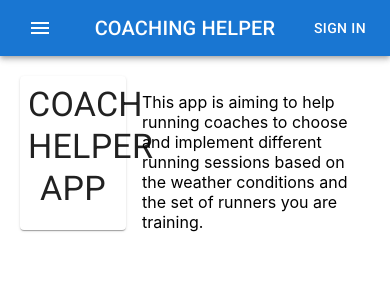
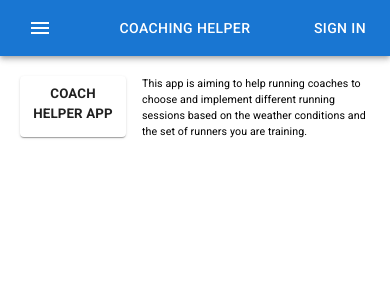
Before and after one commit to neiltarar/coach-helper, a React (Create React App) app in the folder client/: page / in a window 390 px wide. Shown: the top 300 px of the page. Built offline with nearby package versions, Linux system fonts and the light colour scheme.

Commit message:
Training Sessions Page started. A few UI changes made to make it more user frindly on mobile phones

```diff
--- a/client/package.json
+++ b/client/package.json
@@ -9,6 +9,7 @@
     "@fontsource/roboto": "^4.5.1",
     "@mui/icons-material": "^5.2.1",
     "@mui/material": "^5.2.3",
+    "@mui/x-data-grid": "^5.2.0",
     "@testing-library/jest-dom": "^5.11.4",
     "@testing-library/react": "^11.1.0",
     "@testing-library/user-event": "^12.1.10",
--- a/client/src/App.css
+++ b/client/src/App.css
@@ -36,3 +36,7 @@
     transform: rotate(360deg);
   }
 }
+
+#session-box {
+  margin: 50px 0px 0px 5px;
+}
--- a/client/src/App.tsx
+++ b/client/src/App.tsx
@@ -1,15 +1,16 @@
-import React from 'react';
-import * as ReactDOM from 'react-dom';
-import NavBar from './components/NavBar';
-import { HomePage } from './pages/Home';
-import SignIn from './pages/SignIn';
-import SignUp from './pages/SignUp';
+import React from "react";
+import * as ReactDOM from "react-dom";
+import NavBar from "./components/NavBar";
+import { HomePage } from "./pages/Home";
+import SignIn from "./pages/SignIn";
+import SignUp from "./pages/SignUp";
+import SessionsTable from "./pages/SessionsTable";
 import { BrowserRouter, Routes, Route, Router } from "react-router-dom";
-import '@fontsource/roboto/300.css';
-import '@fontsource/roboto/400.css';
-import '@fontsource/roboto/500.css';
-import '@fontsource/roboto/700.css';
-import './App.css';
+import "@fontsource/roboto/300.css";
+import "@fontsource/roboto/400.css";
+import "@fontsource/roboto/500.css";
+import "@fontsource/roboto/700.css";
+import "./App.css";
 
 function App() {
   return (
@@ -20,6 +21,7 @@ function App() {
           <Route path='/' element={<HomePage />}></Route>
           <Route path='/sign-in' element={<SignIn />}></Route>
           <Route path='/sign-up' element={<SignUp />}></Route>
+          <Route path='/sessions' element={<SessionsTable />}></Route>
         </Routes>
       </BrowserRouter>
     </React.Fragment>
--- a/client/src/components/NavBar.tsx
+++ b/client/src/components/NavBar.tsx
@@ -1,22 +1,24 @@
-import * as React from 'react';
-import AppBar from '@mui/material/AppBar';
-import Box from '@mui/material/Box';
-import Toolbar from '@mui/material/Toolbar';
-import IconButton from '@mui/material/IconButton';
-import Typography from '@mui/material/Typography';
-import Menu from '@mui/material/Menu';
-import MenuIcon from '@mui/icons-material/Menu';
-import Container from '@mui/material/Container';
-import Button from '@mui/material/Button';
-import MenuItem from '@mui/material/MenuItem';
+import * as React from "react";
+import AppBar from "@mui/material/AppBar";
+import Box from "@mui/material/Box";
+import Toolbar from "@mui/material/Toolbar";
+import IconButton from "@mui/material/IconButton";
+import Typography from "@mui/material/Typography";
+import Menu from "@mui/material/Menu";
+import MenuIcon from "@mui/icons-material/Menu";
+import Container from "@mui/material/Container";
+import Button from "@mui/material/Button";
+import MenuItem from "@mui/material/MenuItem";
 
-const pages = ['Sessions', 'Runners'];
-
-
+const pages = ["Sessions", "Runners"];
 
 const NavBar = () => {
-  const [anchorElNav, setAnchorElNav] = React.useState<null | HTMLElement>(null);
-  const [anchorElUser, setAnchorElUser] = React.useState<null | HTMLElement>(null);
+  const [anchorElNav, setAnchorElNav] = React.useState<null | HTMLElement>(
+    null
+  );
+  const [anchorElUser, setAnchorElUser] = React.useState<null | HTMLElement>(
+    null
+  );
 
   const handleOpenNavMenu = (event: React.MouseEvent<HTMLElement>) => {
     setAnchorElNav(event.currentTarget);
@@ -31,102 +33,96 @@ const NavBar = () => {
   };
 
   return (
-
-    <AppBar position="static">
-      <Container maxWidth="xl">
+    <AppBar position='static'>
+      <Container maxWidth='xl'>
         <Toolbar disableGutters>
           <Typography
-            variant="h6"
+            variant='h6'
             noWrap
-            component="div"
-            sx={{ mr: 2, display: { xs: 'none', md: 'flex' } }}
-          >
-            COACHING HELPER
+            component='div'
+            sx={{ mr: 2, display: { xs: "none", md: "flex" } }}>
+            <Button color='inherit' href='/'>
+              COACHING HELPER
+            </Button>
           </Typography>
 
-          <Box sx={{ flexGrow: 1, display: { xs: 'flex', md: 'none' } }}>
+          <Box sx={{ flexGrow: 1, display: { xs: "flex", md: "none" } }}>
             <IconButton
-              size="large"
-              aria-label="account of current user"
-              aria-controls="menu-appbar"
-              aria-haspopup="true"
+              size='large'
+              aria-label='account of current user'
+              aria-controls='menu-appbar'
+              aria-haspopup='true'
               onClick={handleOpenNavMenu}
-              color="inherit"
-            >
+              color='inherit'>
               <MenuIcon />
             </IconButton>
             <Menu
-              id="menu-appbar"
+              id='menu-appbar'
               anchorEl={anchorElNav}
               anchorOrigin={{
-                vertical: 'bottom',
-                horizontal: 'left',
+                vertical: "bottom",
+                horizontal: "left",
               }}
               keepMounted
               transformOrigin={{
-                vertical: 'top',
-                horizontal: 'left',
+                vertical: "top",
+                horizontal: "left",
               }}
               open={Boolean(anchorElNav)}
               onClose={handleCloseNavMenu}
               sx={{
-                display: { xs: 'block', md: 'none' },
-              }}
-            >
+                display: { xs: "block", md: "none" },
+              }}>
               {pages.map((page) => (
                 <MenuItem key={page} onClick={handleCloseNavMenu}>
-                  <Typography textAlign="center">{page}</Typography>
+                  <Typography textAlign='center'>{page}</Typography>
                 </MenuItem>
               ))}
             </Menu>
           </Box>
           <Typography
-            variant="h6"
+            variant='h6'
             noWrap
-            component="div"
-            sx={{ flexGrow: 1, display: { xs: 'flex', md: 'none' } }}
-          >
-            COACHING HELPER
+            component='div'
+            sx={{ flexGrow: 1, display: { xs: "flex", md: "none" } }}>
+            <Button color='inherit' href='/'>
+              COACHING HELPER
+            </Button>
           </Typography>
-          <Box sx={{ flexGrow: 1, display: { xs: 'none', md: 'flex' } }}>
+          <Box sx={{ flexGrow: 1, display: { xs: "none", md: "flex" } }}>
             {pages.map((page) => (
               <Button
                 key={page}
                 onClick={handleCloseNavMenu}
-                sx={{ my: 2, color: 'white', display: 'block' }}
-              >
+                sx={{ my: 2, color: "white", display: "block" }}>
                 {page}
               </Button>
             ))}
           </Box>
           <Box sx={{ flexGrow: 0 }}>
             <Menu
-              sx={{ mt: '45px' }}
-              id="menu-appbar"
+              sx={{ mt: "45px" }}
+              id='menu-appbar'
               anchorEl={anchorElUser}
               anchorOrigin={{
-                vertical: 'top',
-                horizontal: 'right',
+                vertical: "top",
+                horizontal: "right",
               }}
               keepMounted
               transformOrigin={{
-                vertical: 'top',
-                horizontal: 'right',
+                vertical: "top",
+                horizontal: "right",
               }}
               open={Boolean(anchorElUser)}
-              onClose={handleCloseUserMenu}
-            >
-            </Menu>
+              onClose={handleCloseUserMenu}></Menu>
 
-            <Button color="inherit" href="/sign-in">
+            <Button color='inherit' href='/sign-in'>
               Sign In
             </Button>
-
           </Box>
         </Toolbar>
       </Container>
     </AppBar>
-
   );
 };
 export default NavBar;
--- /dev/null
+++ b/client/src/components/OutlinedButton.tsx
@@ -0,0 +1,14 @@
+import * as React from "react";
+import Stack from "@mui/material/Stack";
+import Button from "@mui/material/Button";
+
+interface name {
+  value: String;
+}
+export default function OutlinedButton(props: name) {
+  return (
+    <Stack spacing={2} direction='row'>
+      <Button variant='outlined'>{props.value}</Button>
+    </Stack>
+  );
+}
--- a/client/src/pages/Home.tsx
+++ b/client/src/pages/Home.tsx
@@ -1,36 +1,43 @@
 import React from "react";
-import Box from '@mui/material/Box';
-import { styled } from '@mui/material/styles';
-import Paper from '@mui/material/Paper';
-import Typography from '@mui/material/Typography';
+import Box from "@mui/material/Box";
+import { styled } from "@mui/material/styles";
+import Paper from "@mui/material/Paper";
+import Typography from "@mui/material/Typography";
 
 const Heading = styled(Paper)(({ theme }) => ({
   ...theme.typography.button,
   padding: theme.spacing(1),
-    textAlign: 'center',
-
+  textAlign: "center",
 }));
-
-
 
 export function HomePage() {
   return (
     <React.Fragment>
-            <Box id='main-page' display="grid" gridTemplateColumns="repeat(12, 1fr)" sx={{ m:"20px"}} gap={2} >
-                <Box gridColumn="span 4">
+      <Box
+        id='main-page'
+        display='grid'
+        gridTemplateColumns='repeat(12, 1fr)'
+        sx={{ m: "20px" }}
+        gap={2}>
+        <Box gridColumn='span 4'>
           <Heading>
-                    <Typography variant="h4" component="div" gutterBottom>
+            <Typography
+              fontWeight={"900"}
+              fontSize={"10pt"}
+              component='div'
+              gutterBottom>
               Coach Helper App
             </Typography>
           </Heading>
         </Box>
         <Box gridColumn='span 8'>
-                    <p>
-                        This app is aiming to help running coaches to choose and implement different running
-                        sessions based on the weather conditions and the set of runners you are training.
-                    </p>
+          <Typography fontSize={"8pt"} component='p' gutterBottom>
+            This app is aiming to help running coaches to choose and implement
+            different running sessions based on the weather conditions and the
+            set of runners you are training.
+          </Typography>
         </Box>
       </Box>
     </React.Fragment>
-    )
+  );
 }
--- /dev/null
+++ b/client/src/pages/SessionsTable.tsx
@@ -0,0 +1,8 @@
+import React, { useState } from "react";
+import Box from "@mui/material/Box";
+import TextField from "@mui/material/TextField";
+import OutlinedButton from "../components/OutlinedButton";
+
+export default function SessionsTable() {
+  return <React.Fragment></React.Fragment>;
+}
```
Also changed, not shown: client/public/index.html (+0 -10 lines), 2 other files (tests, documents, lock files or other folders). Lines whose indentation alone changed are shown as unchanged.
